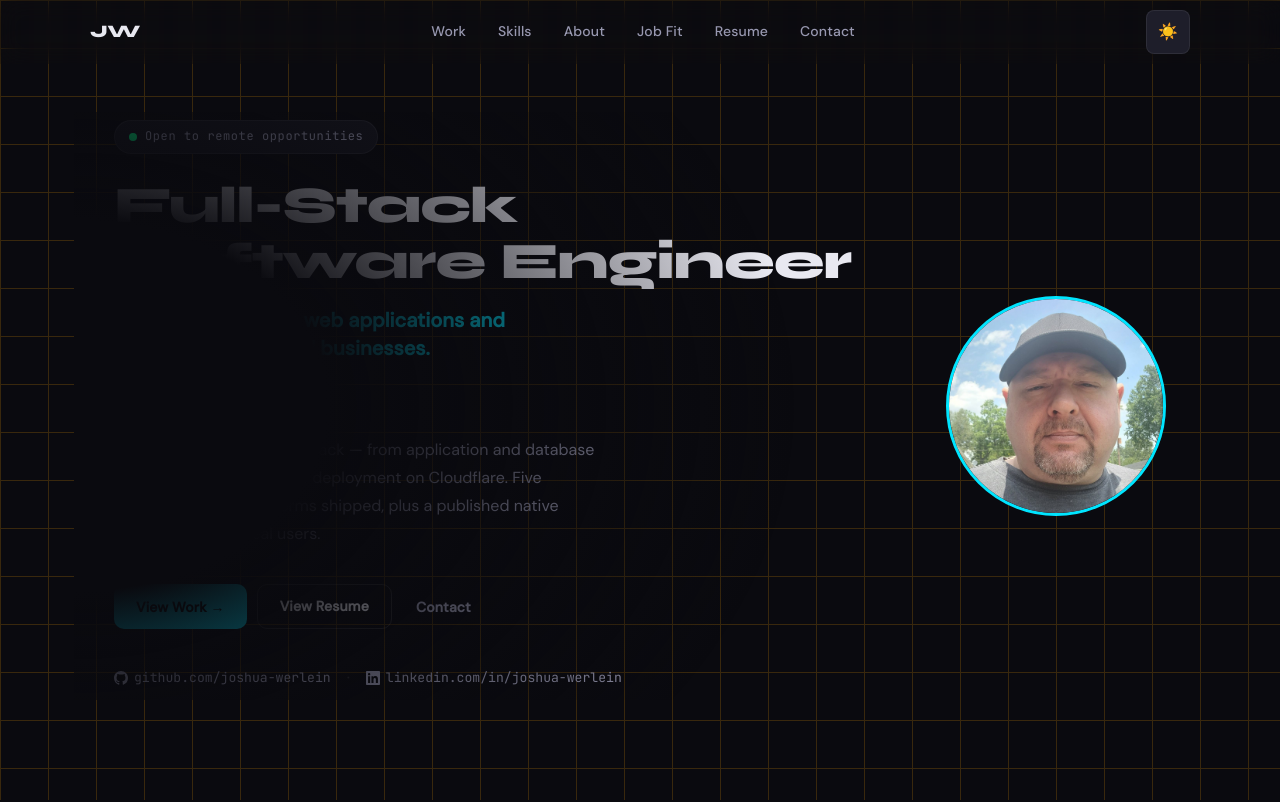
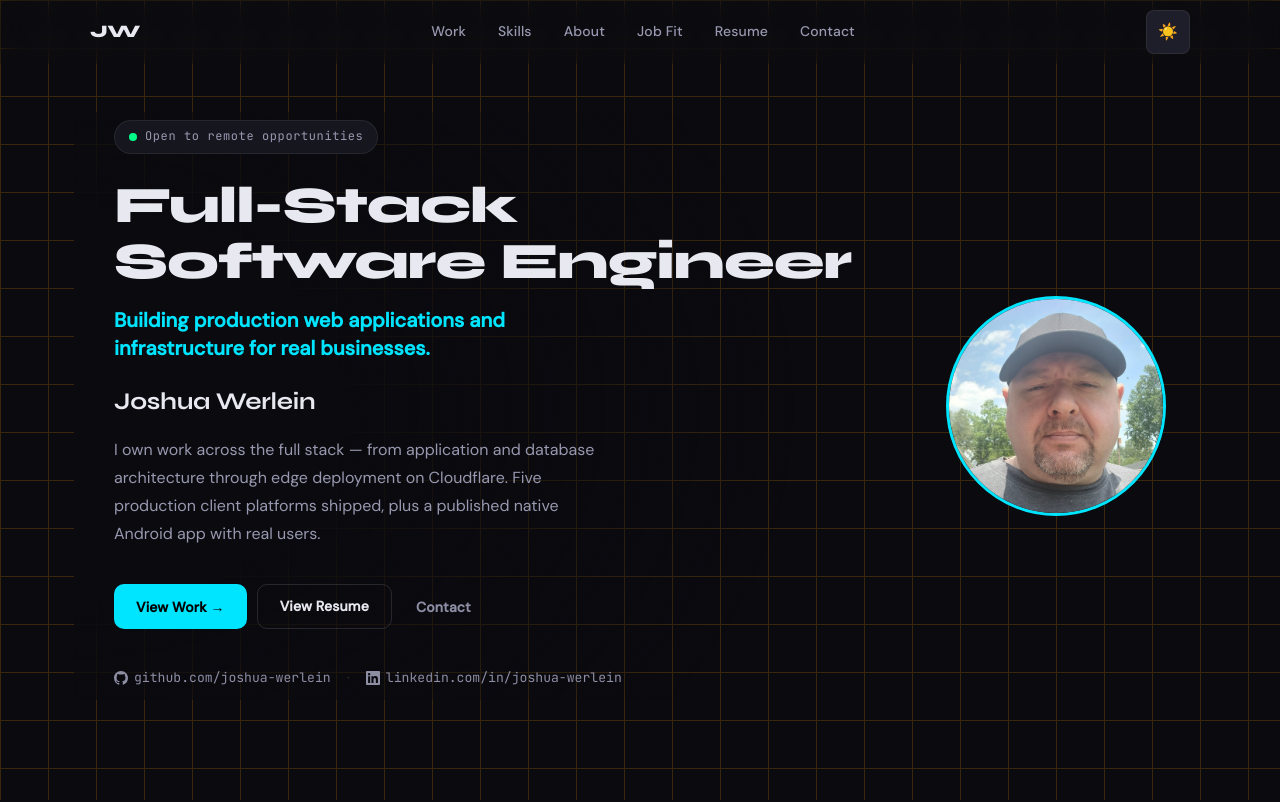
Before and after one commit to joshua-werlein/portfolio, a React (Vite) app: page / in a window 1280 px wide. Shown: the top 802 px of the page. Built offline with nearby package versions, Linux system fonts and the light colour scheme; no server answers.

Commit message:
Fix grid and hero stacking for readable layered surfaces

```diff
--- a/src/components/Hero.jsx
+++ b/src/components/Hero.jsx
@@ -146,6 +146,7 @@ export default function Hero({ onScrollTo }) {
       <style>{`
         .hero-text-col {
           position: relative;
+          isolation: isolate;
         }
 
         .hero-text-col::before {
@@ -153,11 +154,17 @@ export default function Hero({ onScrollTo }) {
           position: absolute;
           inset: -8px -40px -8px -40px;
           pointer-events: none;
+          z-index: 0;
           background: radial-gradient(ellipse 85% 90% at 0% 50%, #0a0a0f 35%, rgba(10,10,15,0) 100%);
         }
 
         [data-theme="light"] .hero-text-col::before {
           background: radial-gradient(ellipse 85% 90% at 0% 50%, #f4f4f8 35%, rgba(244,244,248,0) 100%);
+        }
+
+        .hero-text-col > * {
+          position: relative;
+          z-index: 1;
         }
 
         @media (max-width: 640px) {
--- a/src/index.css
+++ b/src/index.css
@@ -92,6 +92,16 @@ html, body {
   -webkit-font-smoothing: antialiased;
   overflow-x: hidden;
   transition: background var(--transition), color var(--transition);
+}
+
+body {
+  position: relative;
+  isolation: isolate;
+}
+
+#root {
+  position: relative;
+  z-index: 1;
 }
 
 @keyframes grid-arcade {
```
